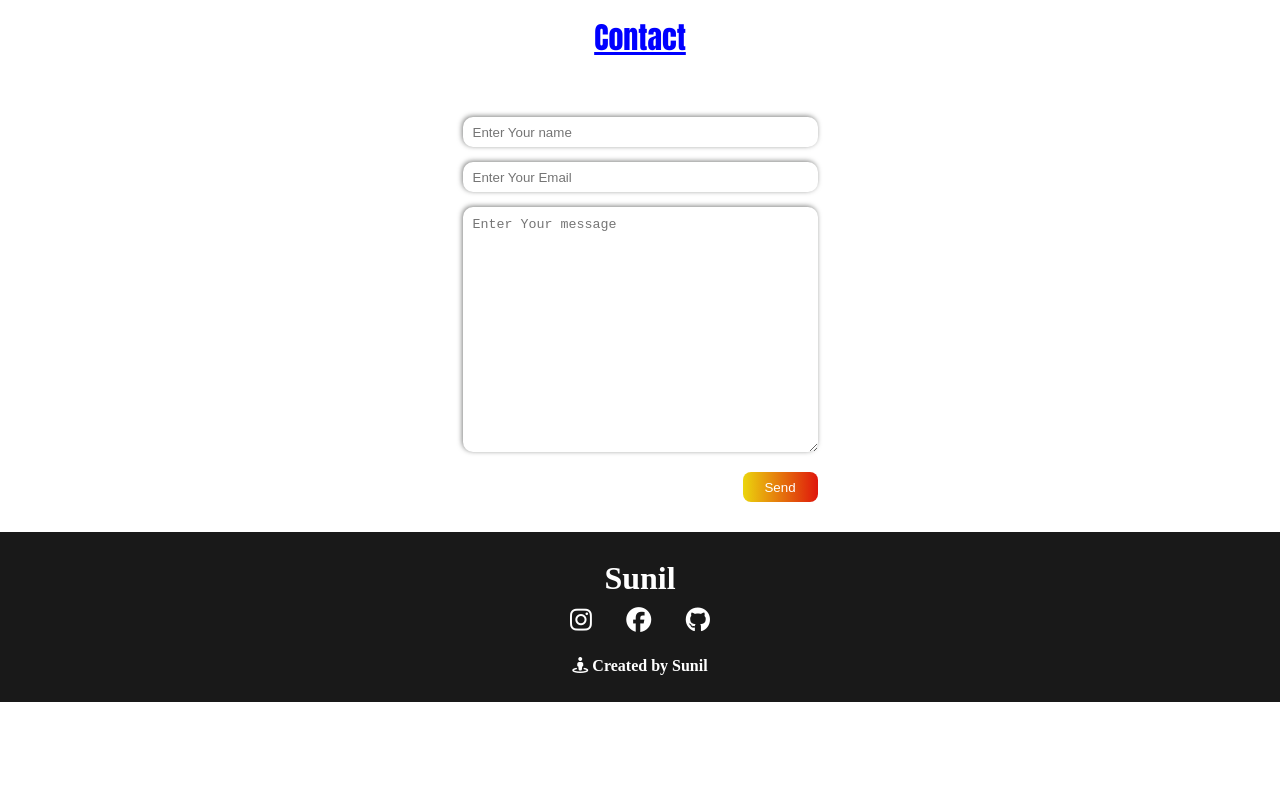
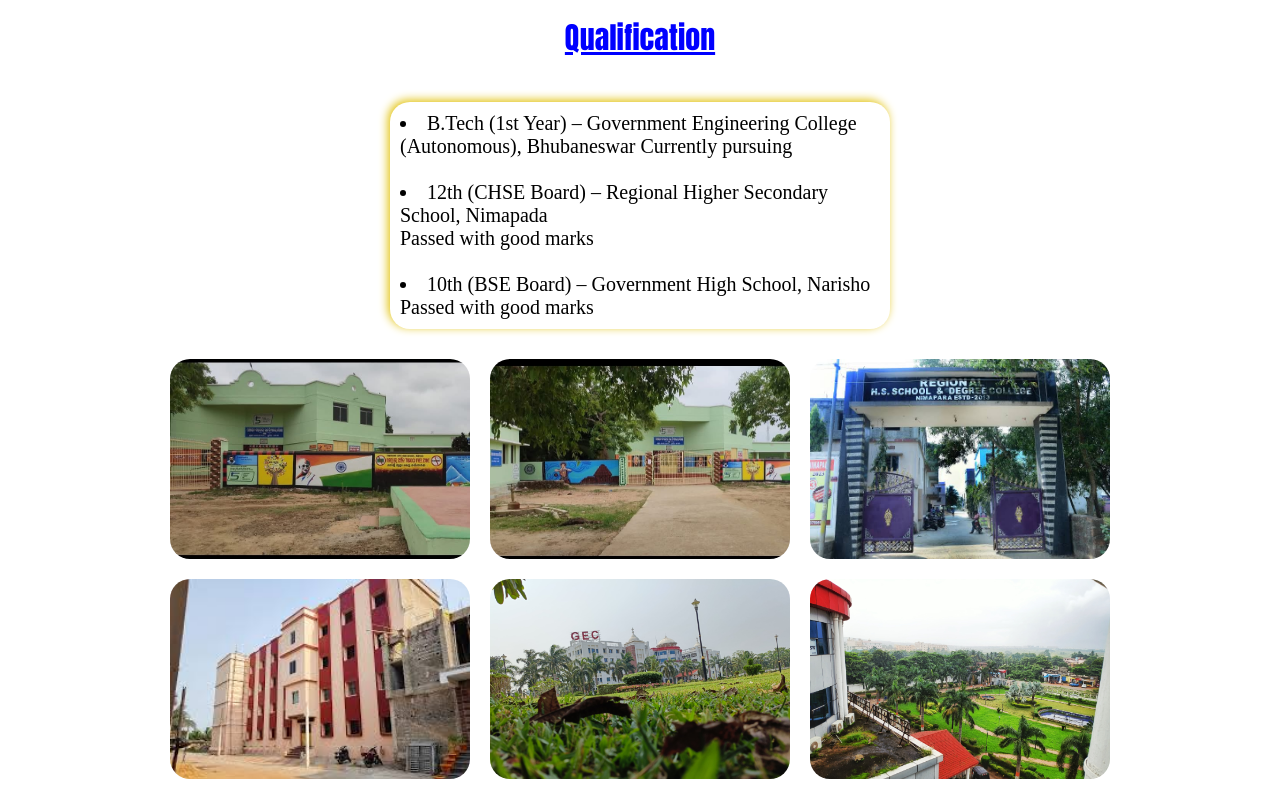
Before and after one commit to Sunil-Pradhan04/My-DETELS, a plain HTML site: page index.html in a window 1280 px wide. Shown: the part 1577-2369 px from the top of the page. Before the commit the page ends 2279 px from the top, so only its background shows below. Drawn offline with Linux system fonts and the light colour scheme.

Commit message:
Add files via upload

```diff
--- a/Self.css
+++ b/Self.css
@@ -98,7 +98,7 @@ a{
     margin-top: 10px;
     pointer-events: auto;
     right: 0;
-    margin-left: 45%;
+    margin-left: 25%;
 
 }
 .page{
@@ -301,6 +301,51 @@ color: blue;
     background-size: cover;
     border-radius: 10px;
 }
+.qText{
+    height: auto;
+    width: 100%;
+    /* background-color: red; */
+    display: flex;
+    justify-content: center;
+    align-items: center;
+    margin-top: 20px;
+    margin-bottom: 20px;
+}
+.TEXT{
+    height: auto;
+    width: 500px;
+    font-size: 20px;
+    box-shadow: -2px -2px 10px rgb(225, 193, 8);
+    padding: 10px;
+    border-radius: 20px;
+}
+.qPhoto{
+    height: auto;
+    width: 100%;
+    /* background-color: red; */
+    display: flex;
+    flex-direction: row;
+    align-items: center;
+    justify-content: center;
+    flex-wrap: wrap;
+}
+.P1{
+    height: 200px;
+    width: 300px;
+    background-color: blue;
+    margin: 10px;
+    display: flex;
+    flex-direction: row;
+    justify-content: space-between;
+    background-size: cover;
+    border-radius: 20px;
+}
+.p1{
+    height: 100%;
+    width: 33vh;
+    background-color: green;
+    background-size: cover;
+}
 .item1{
     height: 45px;
     width: 450px;
@@ -393,4 +438,11 @@ footer{
     a{
         color: white;
     }
+    .P1{
+        height: 100px;
+        width: 150px;
+    }
+    .TEXT{
+        width: 80%;
+    }
 }
--- a/index.html
+++ b/index.html
@@ -17,6 +17,8 @@
                 <div class="page"><a href="#home">Home</a></div>
                 <div class="page"><a href="#about">About </a></div>
                 <div class="page"><a href="#skill">Skill </a></div>
+                <div class="page"><a href="#Qualification">Qualification</a></div>
+
            <div class="page"> <a href="#contact">contact </a></div>
 
         </div>
@@ -27,6 +29,7 @@
             <div class="page"><a href="#home">Home</a></div>
             <div class="page"><a href="#about">About </a></div>
             <div class="page"><a href="#skill">Skill </a></div>
+            <div class="page"><a href="#Qualification">Qualification</a></div>
        <div class="page"> <a href="#contact">contact </a></div>
 
     </div>
@@ -101,6 +104,39 @@
         </div>
 
     </div>
+    <div class="head">Qualification</div>
+    <div id="Qualification" class="container" style="justify-content: center; display: inline; height: auto; margin-top: 10px;">
+        <div class="qText">
+            <div class="TEXT">
+           <li> B.Tech (1st Year) – Government Engineering College (Autonomous), Bhubaneswar
+            Currently pursuing<br><br></li>
+
+            <li>12th (CHSE Board) – Regional Higher Secondary School, Nimapada
+            <br>Passed with good marks<br><br></li>
+
+            <li>10th (BSE Board) – Government High School, Narisho
+            <br>Passed with good marks</li>
+            </div>
+        </div>
+            <div class="qPhoto">
+                <div class="P1" style="background-image: url(WhatsApp\ Image\ 2025-04-29\ at\ 20.43.52_4fea2fde.jpg);">
+                </div>
+                <div class="P1" style="background-image: url(WhatsApp\ Image\ 2025-04-29\ at\ 20.43.53_01e6a179.jpg);">
+                </div>
+                <div class="P1" style="background-image: url(WhatsApp\ Image\ 2025-04-29\ at\ 20.46.52_9f4bcd87.jpg);">
+                </div>
+                <div class="P1" style="background-image: url(WhatsApp\ Image\ 2025-04-29\ at\ 20.46.53_d94de04c.jpg);">
+                </div>
+                <div class="P1" style="background-image: url(WhatsApp\ Image\ 2025-04-30\ at\ 09.22.56_cd5a92a7.jpg);">
+                </div>
+                <div class="P1" style="background-image: url(WhatsApp\ Image\ 2025-04-30\ at\ 09.23.00_6b58f8f7.jpg);">
+                </div>
+
+            </div>
+
+
+    </div>
+
     <div class="head">Contact</div>
     <div id = "contact" class="container1">
         <form action="https://api.web3forms.com/submit" method="POST" class="contact">
```
Also changed, not shown: WhatsApp Image 2025-04-29 at 20.43.52_4fea2fde.jpg (added), WhatsApp Image 2025-04-29 at 20.43.53_01e6a179.jpg (added), WhatsApp Image 2025-04-29 at 20.46.52_9f4bcd87.jpg (added), WhatsApp Image 2025-04-29 at 20.46.53_d94de04c.jpg (added), WhatsApp Image 2025-04-30 at 09.22.56_cd5a92a7.jpg (added), WhatsApp Image 2025-04-30 at 09.23.00_6b58f8f7.jpg (added).
